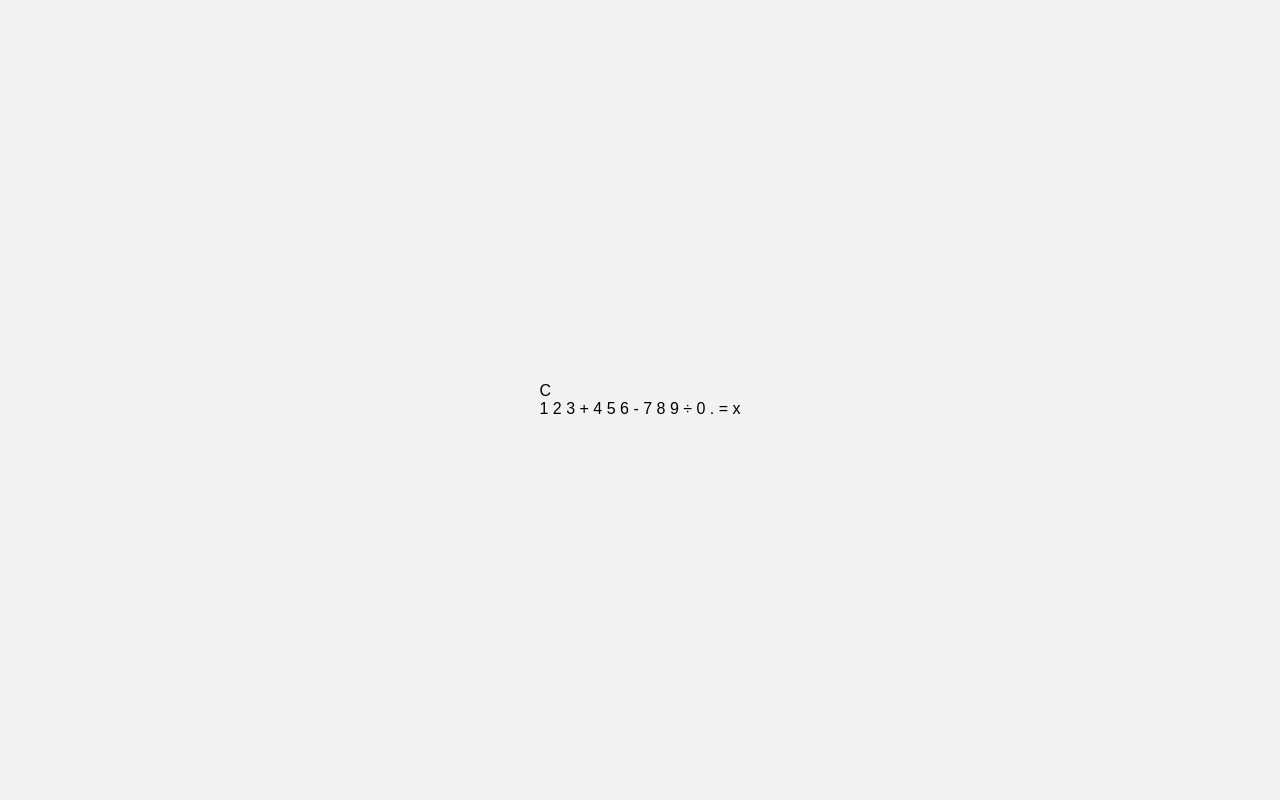
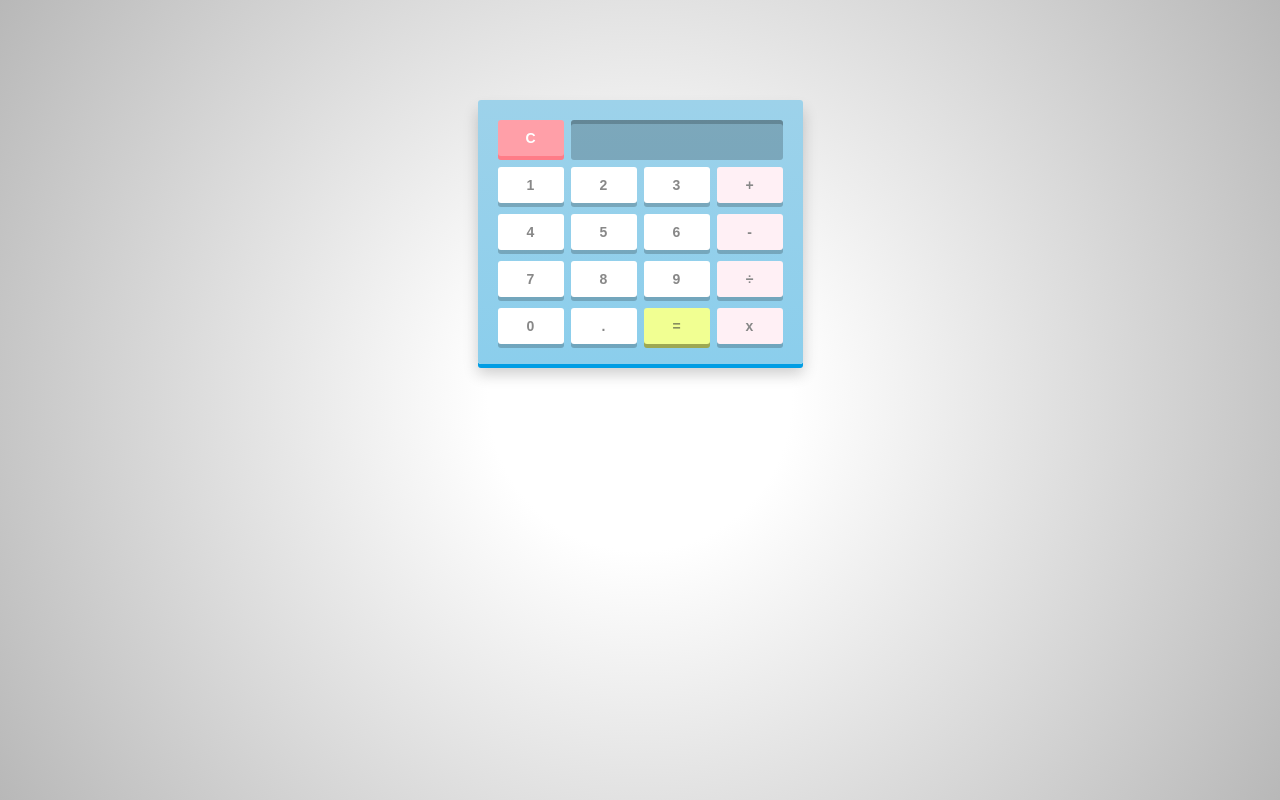
Before and after one commit to Ortyom-bot/calculator, a plain HTML site: page index.html in a window 1280 px wide. Drawn offline with Linux system fonts and the light colour scheme.

Commit message:
Update style.css

```diff
--- a/style.css
+++ b/style.css
@@ -1,81 +1,127 @@
-body {
-    font-family: Arial, sans-serif;
-    background-color: #f2f2f2;
-    display: flex;
-    flex-direction: column;
-    align-items: center;
-    justify-content: center;
-    height: 100vh;
+*{
     margin: 0;
+    padding: 0;
+    -webkit-box-sizing: border-box;
+    -moz-box-sizing: border-box;
+    box-sizing: border-box;
+
+    font:bold 14px Aria, sans-serif;
 }
 
-input[type="text"] {
-    width: 200px;
-    padding: 10px;
-    margin: 10px 0;
-    border: 2px solid #4CAF50;
-    border-radius: 5px;
-    font-size: 20px;
+html {
+    height: 100%;
+    background: white;
+    background: radial-gradient(circle, #fff 20%, #b8b8b8);
+    background-size: cover;
 }
 
-button {
-    background-color: #4CAF50;
-    color: white;
-    padding: 10px 20px;
-    margin: 2px;
-    border: none;
-    border-radius: 5px;
-    font-size: 18px;
-    cursor: pointer;
-    transition: background-color 0.3s;
+#calculator {
+    width: 325px;
+    height: auto;
+
+    margin: 100px auto;
+    padding: 20px 20px 9PX;
+
+    background: #9dd2ea;
+    background: linear-gradient(#9dd2ea, #8bceec);
+    border-radius: 3px;
+    box-shadow: 0px 4px #009de4, 0px 10px 15px rgba(0,0,0,0.2);
 }
 
-button:hover {
-    background-color: #387e3c;
+#screen {
+    float: right;
+
+    height: 40px;
+    width: 212px;
+
+    padding: 0 10px;
+
+    background: rgba(0, 0, 0, 0.2);
+    border-radius: 3px;
+    box-shadow: inset 0px 4px rgba(0, 0, 0, 0.2);
+
+    font-size: 17px;
+    line-height: 40px;
+    color: white;
+    text-shadow: 1px 1px 2px rgba(0, 0, 0, 0.2);
+    text-align: right;
+    letter-spacing: 1px;
 }
 
-#result {
-    font-size: 24px;
-    margin-top: 20px;
-    color: #333;
+.keys, .top {
+    overflow: hidden;
 }
 
-#operator-btns {
-    margin-top: 10px;
+.keys span, #clear {
+    float: left;
+    position: relative;
+    top: 0;
+    cursor: pointer;
+
+    width: 66px;
+    height: 36px;
+
+    background: white;
+    border-radius: 3px;
+    box-shadow: 0px 4px rgba(0, 0, 0, 0.2);
+
+    margin: 0 7px 11px 0;
+
+    color: #888;
+    line-height: 36px;
+    text-align: center;
+
+    user-select: none;
+
+    transition: all 0.2s ease;
 }
 
-.card-body {
-    text-align: center;
-    justify-content: center;
+.keys span.operator {
+    background: #FFF0F5;
+    margin-right: 0;
 }
 
-.btn_plus {
-    width: 40px;
-    height: 40px;
+.keys span.eval {
+    background: #f1ff92;
+    box-shadow: 0px 4px #9da853;
+    color: #888e5f;
 }
 
-.btn_minus {
-    width: 40px;
-    height: 40px;
+.keys span.eval:hover {
+    background: #abb850;
+    box-shadow: 0px 4px #717a33;
+    color: #ffffff;
 }
 
-.btn_mult {
-    width: 40px;
-    height: 40px;
+.keys span.eval:active {
+    box-shadow: 0px 0px #717a33;
+    top: 4px;
 }
 
-.btn_div {
-    width: 40px;
-    height: 40px;
+#clear {
+    background: #ff9fa8;
+    box-shadow: 0px 4px #ff7c87;
+    color: white;
 }
 
-.btns {
-    display: flex;
-    justify-content: center;
-    text-align: center;
+#clear:hover {
+    background: #f68991;
+    box-shadow: 0px 4px #d3545d;
+    color: white;
 }
 
-.btn_sum {
-    width: 350px;
-    margin-top: 15px;
+#clear:active {
+    top: 4px;
+    box-shadow: 0px 0px #d3545d;
 }
+
+.keys span:hover {
+    background: #9c89f6;
+    box-shadow: 0px 4px #6b54d3;
+    color: white;
+}
+
+.keys span:active {
+    box-shadow: 0px 0px #6b54d3;
+    top: 4px;
+}
```
